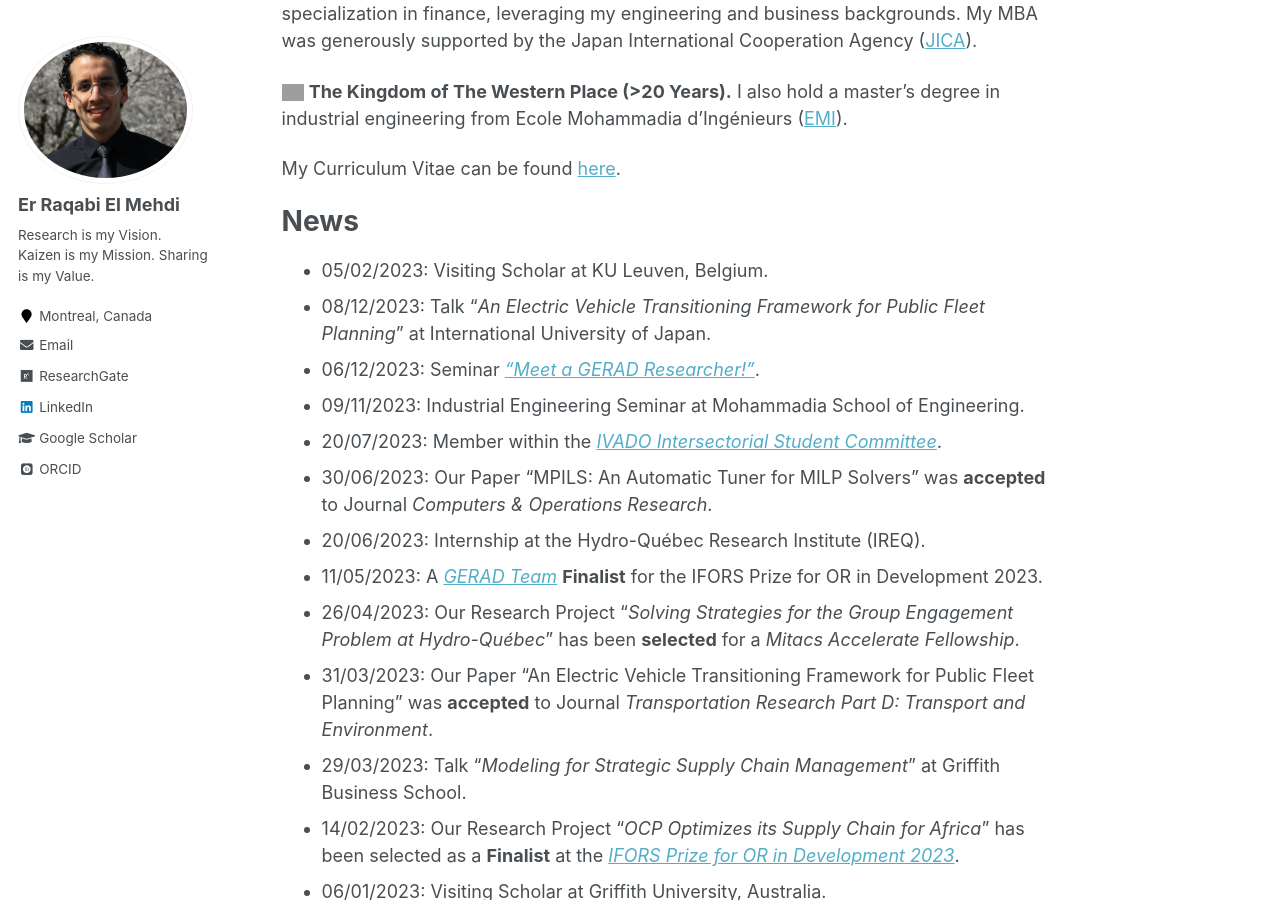
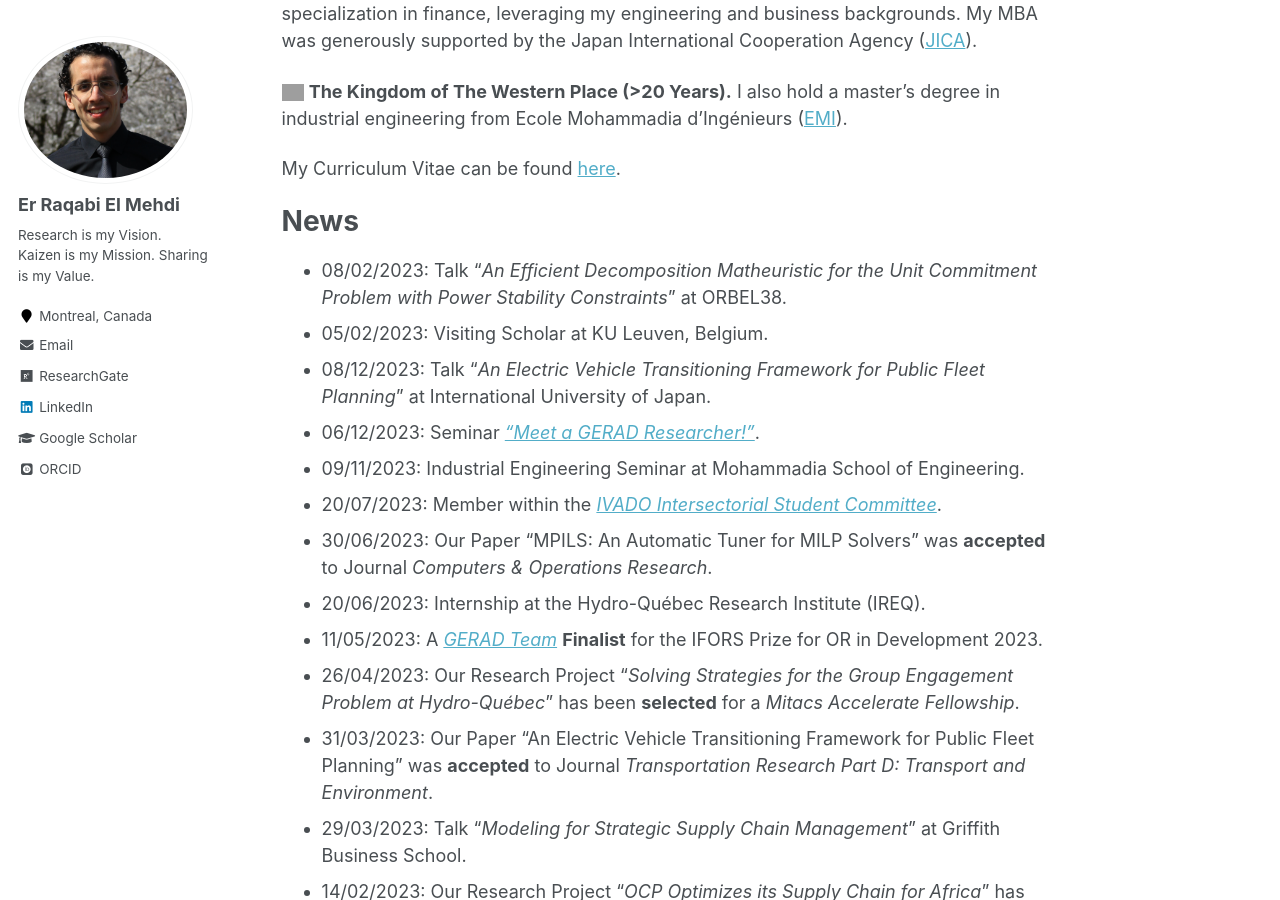
Before and after one commit to RqbMedi/rqbmedi.github.io, a Jekyll site: the page built from _pages/about.md, in a window 1280 px wide and 900 px high, scrolled down 701 px. Built offline with Jekyll 4.4.1, drawn with Linux system fonts in a browser that asks for light colours; some web fonts are replaced; grey boxes are pictures that could not be loaded.

Commit message:
Update about.md

```diff
--- a/_pages/about.md
+++ b/_pages/about.md
@@ -25,7 +25,8 @@ Hi, I am Mehdi. I am currently a Ph.D. Candidate at Polytechnique Montreal and a
 My Curriculum Vitae can be found [here](http://rqbmedi.github.io/files/CV.pdf).
 
 News
-======
+=====
+- 08/02/2023: Talk "*An Efficient Decomposition Matheuristic for the Unit Commitment Problem with Power Stability Constraints*" at ORBEL38.
 - 05/02/2023: Visiting Scholar at KU Leuven, Belgium.
 - 08/12/2023: Talk "*An Electric Vehicle Transitioning Framework for Public Fleet Planning*" at International University of Japan.
 - 06/12/2023: Seminar [*“Meet a GERAD Researcher!”*](https://www.gerad.ca/fr/events/2151).
```
